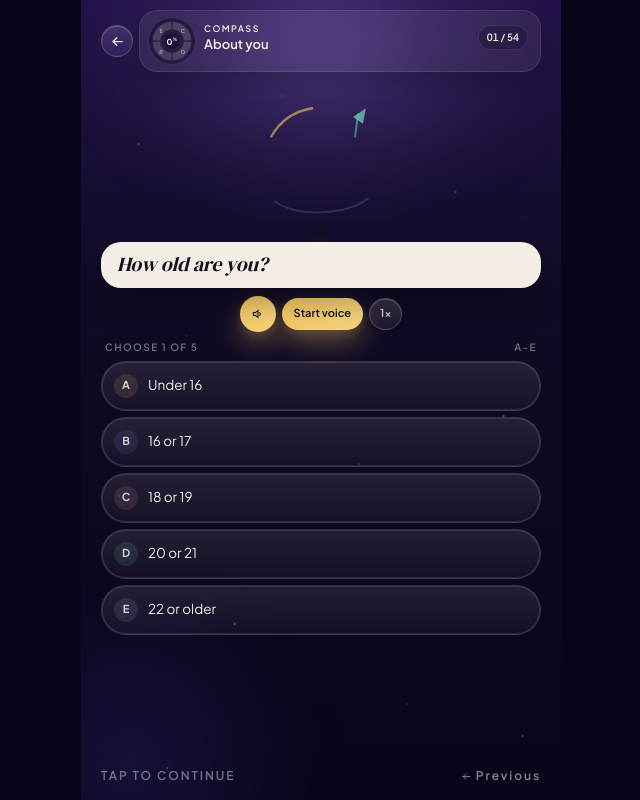
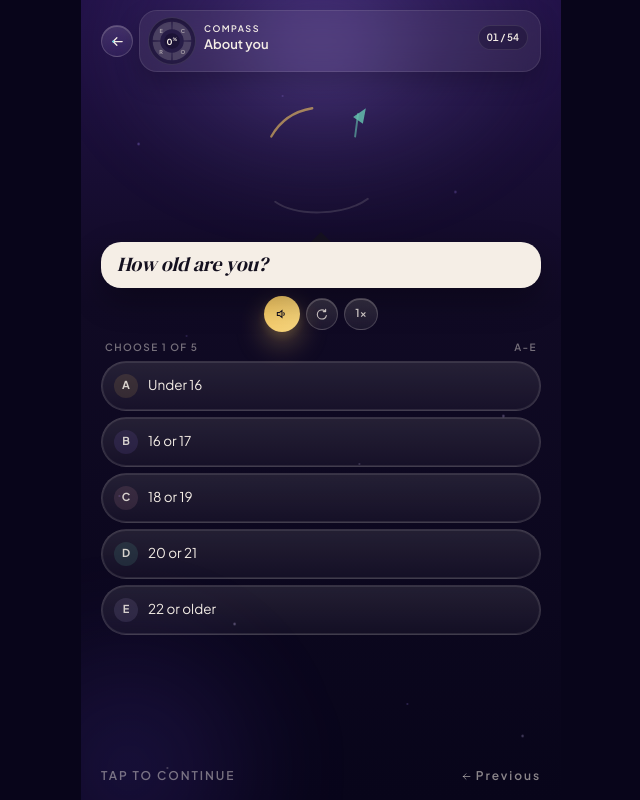
Before and after one commit to EnasElgarhy/Tareeq, a Next.js app: page /q/0 in a window 1280 px wide. Shown: the whole page, without its empty margins (319-959 px from the left). Built offline with nearby package versions, Linux system fonts and the light colour scheme.

Commit message:
feat: remove Start voice button — narration auto-starts (desktop instant; touch unlocks on first interaction anywhere)

```diff
--- a/components/assessment/IntroScreen.tsx
+++ b/components/assessment/IntroScreen.tsx
@@ -95,7 +95,6 @@ export function IntroScreen() {
     void play(true);
   }
 
-  const isLocked = audioState === "locked";
   const isPlaying = audioState === "playing";
 
   return (
@@ -186,14 +185,14 @@ export function IntroScreen() {
               lineHeight: 1.4,
             }}
           >
-            {isLocked ? "Tap Start voice to meet Kai." : "Kai is getting ready."}
+            Kai is getting ready.
           </p>
         )}
       </div>
 
-      {/* Audio controls — mute toggle + replay / unlock-voice button.
-       *  On touch devices that block autoplay, the "Start voice" gold
-       *  pill prompts the first user gesture so Kai can speak. */}
+      {/* Audio controls — mute toggle + replay button. Kai's voice
+       *  auto-starts on load; on touch devices the first interaction
+       *  anywhere on the page unlocks it (no dedicated button needed). */}
       <div className="flex items-center justify-center gap-2">
         <button
           type="button"
@@ -230,27 +229,9 @@ export function IntroScreen() {
           type="button"
           onClick={replayOrUnlock}
           disabled={!soundOn || isPlaying}
-          className={
-            isLocked
-              ? "inline-flex h-9 items-center gap-1.5 rounded-full bg-gold-gradient px-3.5 text-[12px] font-semibold text-carbon shadow-gold-glow transition active:scale-95"
-              : "glass-tile inline-flex size-9 items-center justify-center rounded-full text-sand/75 transition hover:text-sand active:scale-95 disabled:opacity-40"
-          }
-          aria-label={
-            isLocked
-              ? "Start Kai's voice"
-              : isPlaying
-                ? "Kai is speaking"
-                : "Replay Kai's voice"
-          }
+          className="glass-tile inline-flex size-9 items-center justify-center rounded-full text-sand/75 transition hover:text-sand active:scale-95 disabled:opacity-40"
+          aria-label={isPlaying ? "Kai is speaking" : "Replay Kai's voice"}
         >
-          {isLocked ? (
-            <>
-              <svg width="13" height="13" viewBox="0 0 24 24" fill="currentColor" aria-hidden>
-                <path d="M7 5.5 L18.5 12 L7 18.5 Z" />
-              </svg>
-              Start voice
-            </>
-          ) : (
           <svg width="14" height="14" viewBox="0 0 24 24" fill="none" aria-hidden>
             <path
               d="M3 12 A 9 9 0 0 1 21 12"
@@ -268,7 +249,6 @@ export function IntroScreen() {
               fill="none"
             />
           </svg>
-          )}
         </button>
       </div>
 
--- a/components/assessment/QuestionScreen.tsx
+++ b/components/assessment/QuestionScreen.tsx
@@ -675,23 +675,12 @@ export function QuestionScreen({
             type="button"
             onClick={() => playQuestionAudio("toggle", false, true)}
             disabled={!soundOn}
-            className={[
-              "inline-flex items-center justify-center rounded-full transition hover:text-sand active:scale-95 disabled:opacity-40",
-              audioState === "locked"
-                ? "h-8 bg-gold-gradient px-3 text-[11px] font-semibold text-carbon shadow-gold-glow"
-                : "glass-tile size-8 text-sand/75",
-            ].join(" ")}
+            className="glass-tile inline-flex size-8 items-center justify-center rounded-full text-sand/75 transition hover:text-sand active:scale-95 disabled:opacity-40"
             aria-label={
-              audioState === "locked"
-                ? "Start Kai voice"
-                : audioState === "playing"
-                  ? "Pause narration"
-                  : "Replay question"
+              audioState === "playing" ? "Pause narration" : "Replay question"
             }
           >
-            {audioState === "locked" ? (
-              "Start voice"
-            ) : audioState === "playing" ? (
+            {audioState === "playing" ? (
               <svg
                 width="14"
                 height="14"
--- a/components/onboarding/DidYouKnow.tsx
+++ b/components/onboarding/DidYouKnow.tsx
@@ -202,20 +202,10 @@ export function DidYouKnow({
               type="button"
               onClick={onReplay}
               disabled={!soundOn}
-              className={[
-                "inline-flex h-8 items-center justify-center rounded-full transition active:scale-95 disabled:opacity-40",
-                audioState === "locked"
-                  ? "bg-gold-gradient px-3 text-[11px] font-semibold text-carbon shadow-gold-glow"
-                  : "glass-tile size-8 text-sand/75 hover:text-sand",
-              ].join(" ")}
-              aria-label={
-                audioState === "locked" ? "Start Kai voice" : "Replay narration"
-              }
+              className="glass-tile inline-flex size-8 items-center justify-center rounded-full text-sand/75 transition hover:text-sand active:scale-95 disabled:opacity-40"
+              aria-label="Replay narration"
             >
-              {audioState === "locked" ? (
-                "Start voice"
-              ) : (
-                <svg
+              <svg
                   width="14"
                   height="14"
                   viewBox="0 0 24 24"
@@ -236,7 +226,6 @@ export function DidYouKnow({
                     strokeLinejoin="round"
                   />
                 </svg>
-              )}
             </button>
           ) : null}
         </div>
```
Lines whose indentation alone changed are shown as unchanged.
